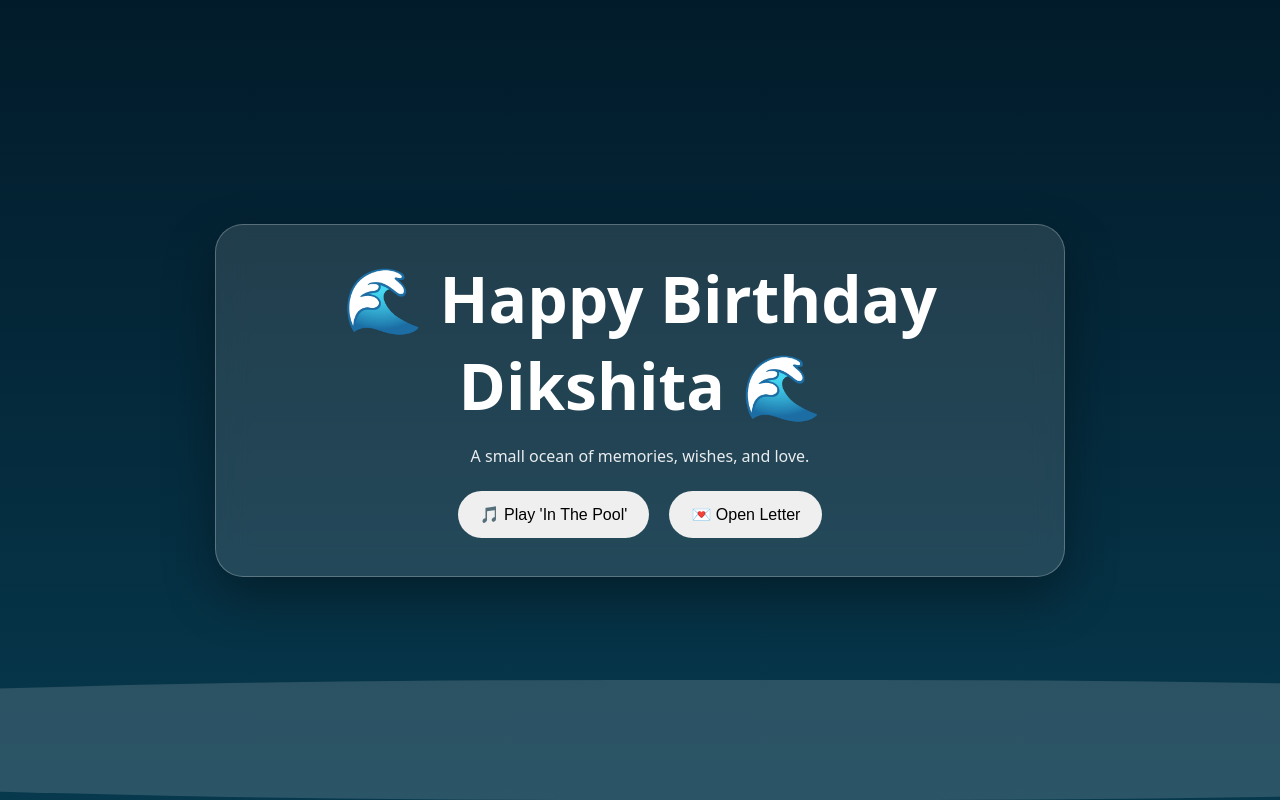
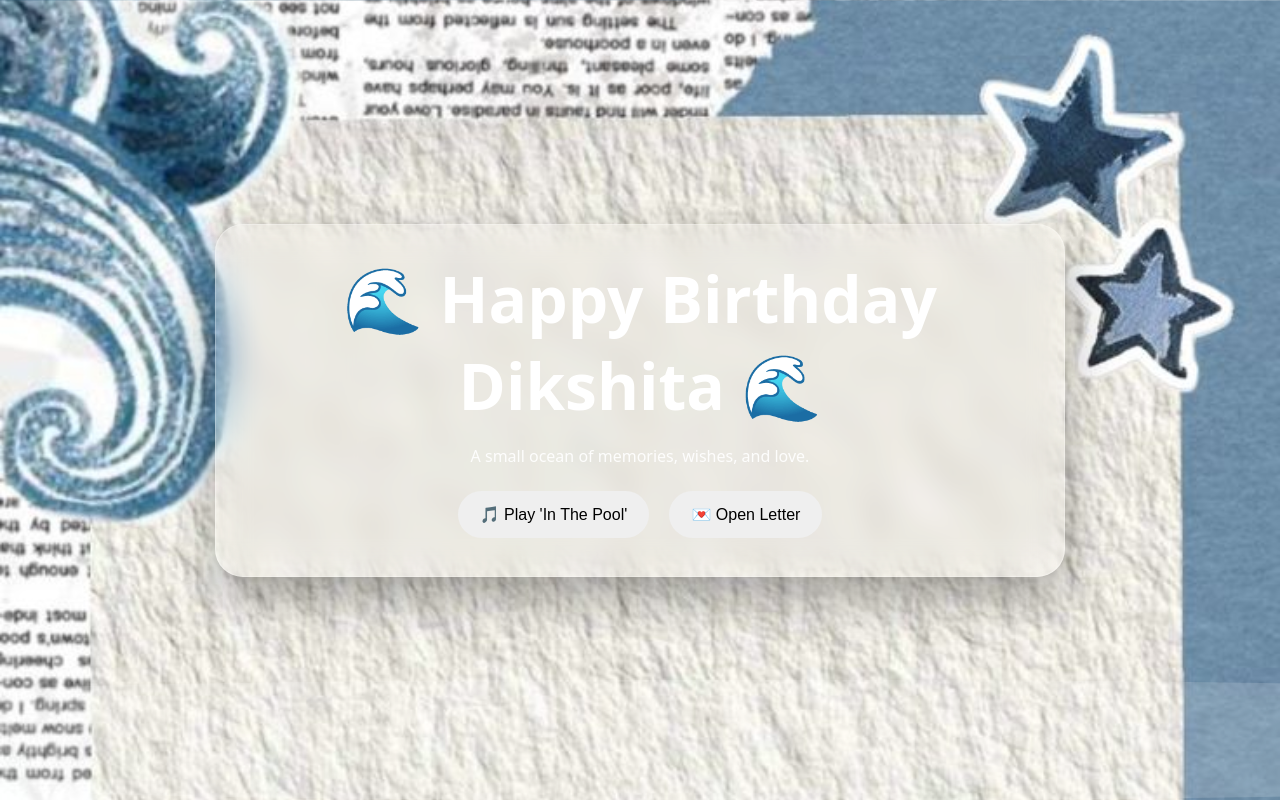
Before and after one commit to anchit-laptop/Happy-birthday-bhondu, a plain HTML site: page index.html in a window 1280 px wide. Shown: the top 800 px of the page. Drawn offline with Linux system fonts and the light colour scheme.

Commit message:
Update index.html

```diff
--- a/index.html
+++ b/index.html
@@ -8,10 +8,17 @@
 <style>
 *{box-sizing:border-box}
 body{
-margin:0;
-font-family:system-ui,Arial,sans-serif;
-background:linear-gradient(180deg,#021b2a,#0a4b63,#74d2e7);
-color:white;overflow-x:hidden;
+    margin:0;
+    font-family:system-ui,Arial,sans-serif;
+
+    background-image:url('65b4625bc207cba6f8ee5ed6d2c732ca.jpg');
+    background-size:cover;
+    background-position:center;
+    background-attachment:fixed;
+    background-repeat:no-repeat;
+
+    color:white;
+    overflow-x:hidden;
 }
 .hero{
 min-height:100vh;display:flex;align-items:center;justify-content:center;padding:20px;
```
